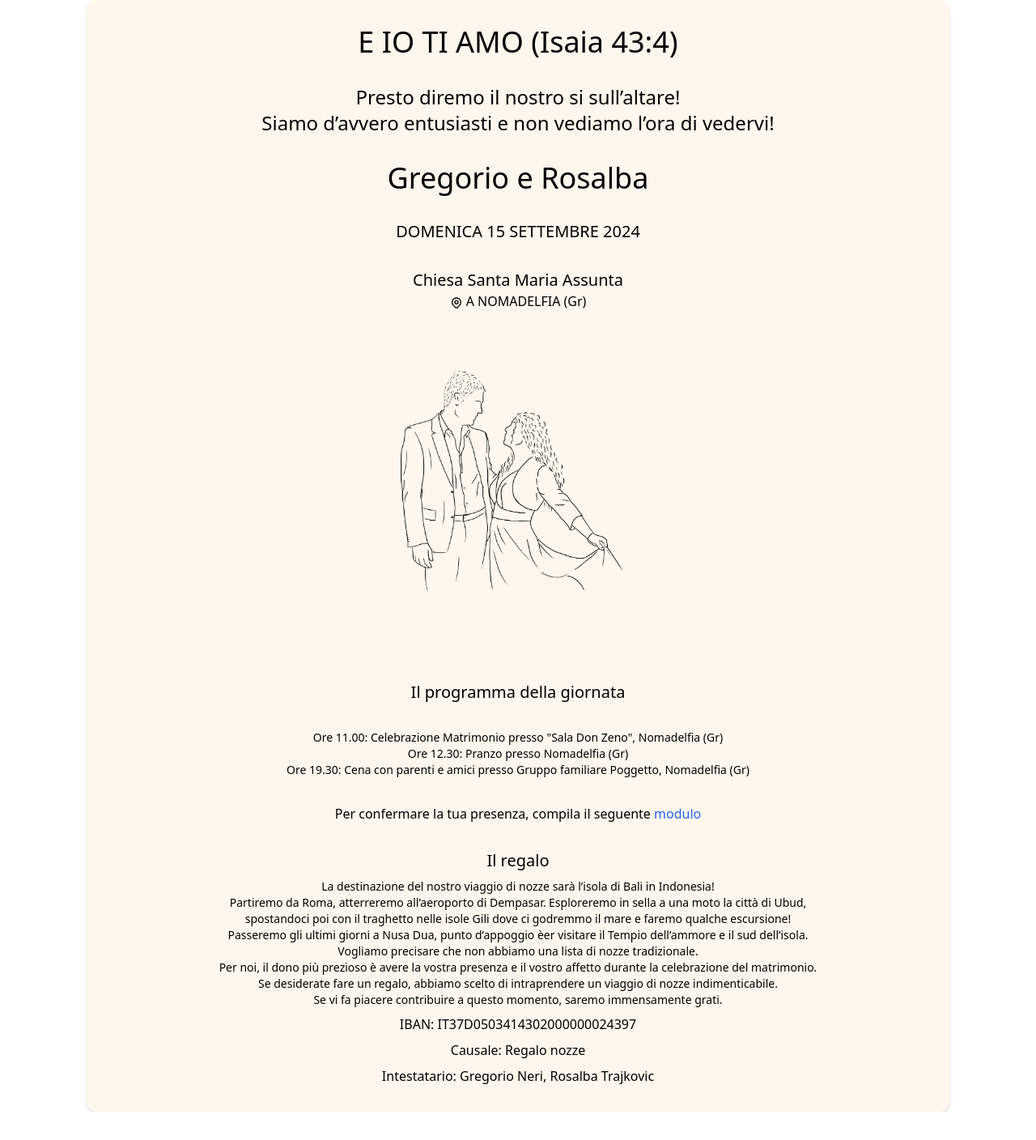
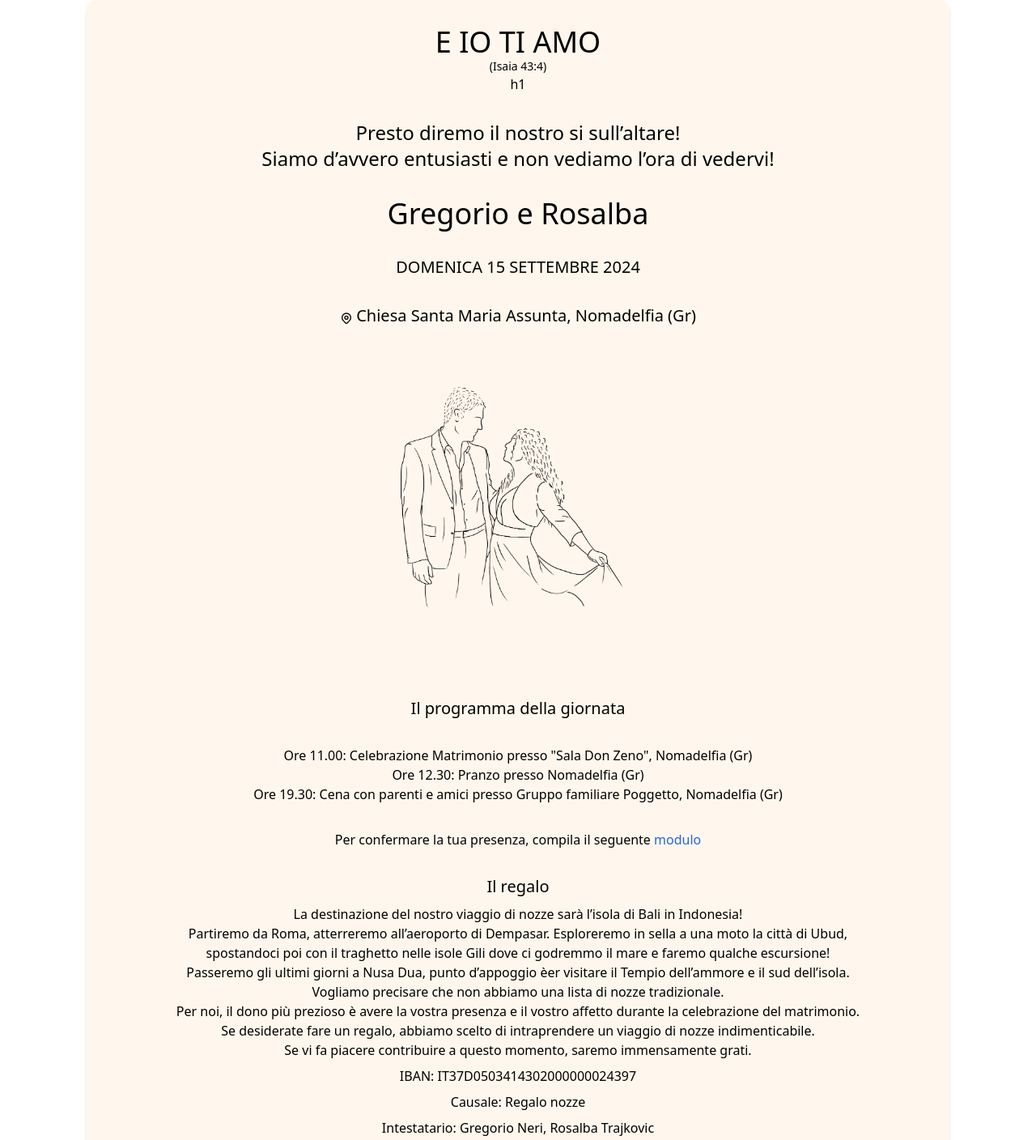
Before and after one commit to dido18/wedding-site, a website: page index.html in a window 1280 px wide. Shown: the top 1408 px of the page at 81% size. Before the commit the page ends 1373 px from the top, so only its background shows below. Drawn offline with Linux system fonts and the light colour scheme; a web font is replaced by a local one.

Commit message:
change location

```diff
--- a/index.html
+++ b/index.html
@@ -12,7 +12,7 @@
 <div>
     <div class="flex items-center justify-center text-stone-950" id="anchor-name">
         <div class="flex flex-col justify-center items-center space-y-8 w-5/6 text-center p-8 rounded-xl shadow-md shadow-black-800 bg-orange-50">
-            <h1 class="text-4xl text-opacity-100">E IO TI AMO (Isaia 43:4)</h1>
+            <h1 class="text-4xl text-opacity-100">E IO TI AMO        <p class="text-sm">(Isaia 43:4)</p> </h1>h1
             <h2 class="text-2xl md:text-2xltranslate-x-0 text-opacity-100" >
                 Presto diremo il nostro si sull’altare! <br>
                 Siamo d’avvero entusiasti e non vediamo l’ora di vedervi!
@@ -24,7 +24,6 @@
 
             <div class="md:flex md:justify-between md:items-center md:space-y-0 md:space-x-16 space-y-4 space-x-0 ">
                 <div>
-                    <h2 class="text-xl">Chiesa Santa Maria Assunta</h2>
                     <a href="https://goo.gl/maps/q78mZZ1ZVT6yhwef6" target="_blank" rel="noopener noreferrer">
                         <svg xmlns="http://www.w3.org/2000/svg" class="w-4 inline-block" fill="none"
                              viewBox="0 0 24 24" stroke="currentColor">
@@ -33,7 +32,7 @@
                             <path stroke-linecap="round" stroke-linejoin="round" stroke-width="2"
                                   d="M15 11a3 3 0 11-6 0 3 3 0 016 0z"/>
                         </svg>
-                        <span>A NOMADELFIA (Gr)</span>
+                        <span class="text-xl">Chiesa Santa Maria Assunta, Nomadelfia (Gr)</span>
                     </a>
                 </div>
             </div>
@@ -42,7 +41,7 @@
 
             <h1 class="text-xl">Il programma della giornata</h1>
 
-            <ul class="list-outside list-none text-sm">
+            <ul class="list-outside list-none text-md">
                 <li>Ore 11.00: Celebrazione Matrimonio presso "Sala Don Zeno", Nomadelfia (Gr) </li>
                 <li>Ore 12.30: Pranzo presso Nomadelfia (Gr)</li>
                 <li>Ore 19.30: Cena con parenti e amici presso Gruppo familiare Poggetto, Nomadelfia (Gr)</li>
@@ -59,7 +58,7 @@
             <div class="md:flex md:justify-evenly md:space-y-0 md:space-x-16 space-y-4 m-1">
                 <div class="space-y-2">
                     <h1 class="text-xl">Il regalo</h1>
-                    <p class="text-sm">
+                    <p class="text-md">
                         La destinazione del nostro viaggio di nozze sarà l’isola di Bali in Indonesia! <br>
                         Partiremo da Roma, atterreremo all’aeroporto di Dempasar. Esploreremo in sella a una moto la città di Ubud,  <br>
                         spostandoci poi con il traghetto nelle isole Gili dove ci godremmo il mare e faremo qualche escursione! <br>
--- a/tailwind.config.js
+++ b/tailwind.config.js
@@ -11,6 +11,9 @@ module.exports = {
         'sans': ['Fondamento', ...defaultTheme.fontFamily.sans]
       },
     },
+    safelist: [
+        'bg-orange-50',
+      ],
   },
   plugins: [],
 }
```
Also changed, not shown: dist/output.css.
